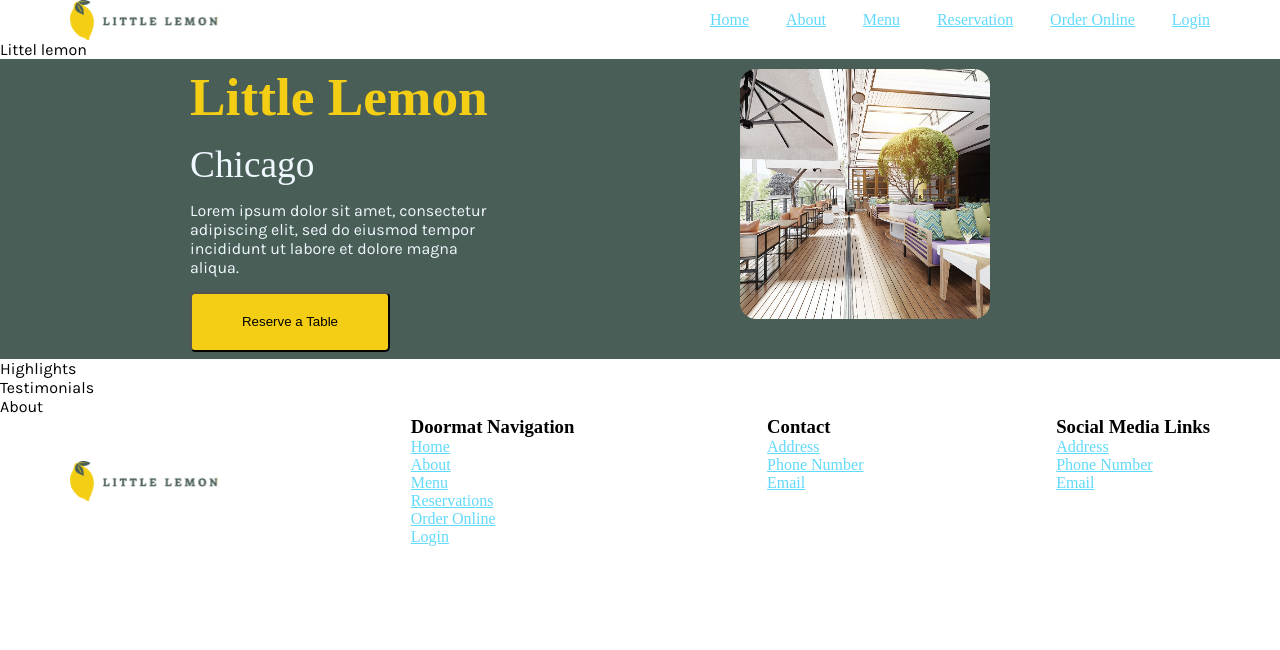
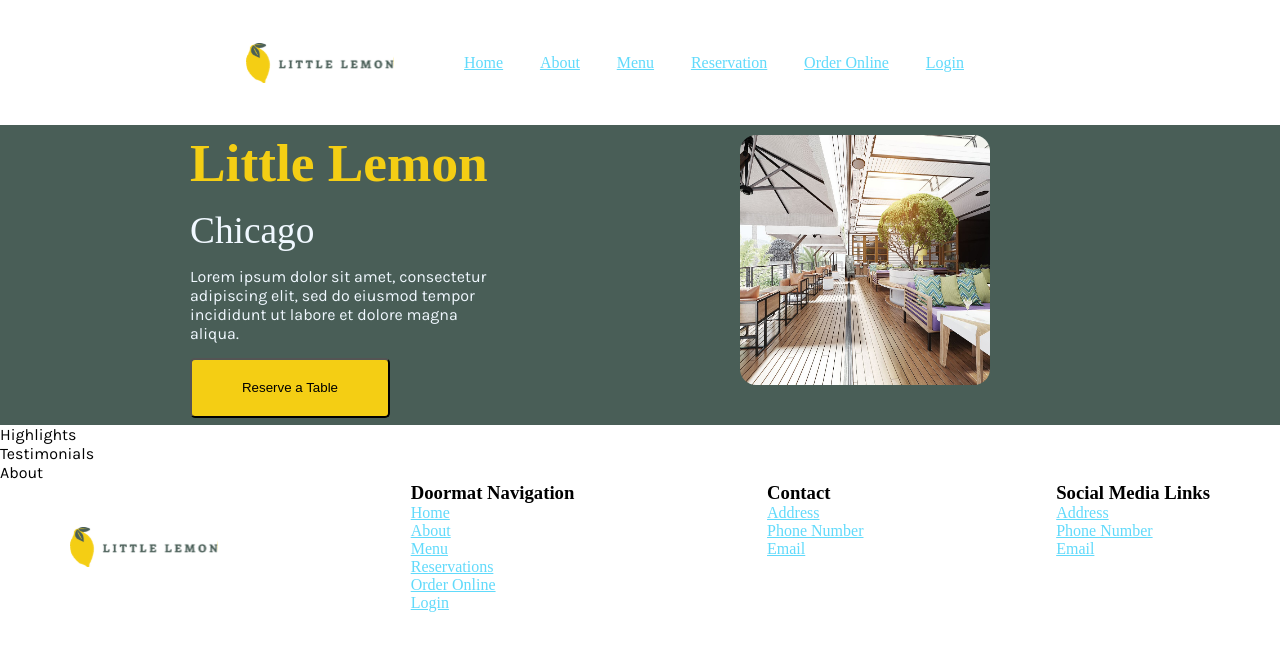
Before and after one commit to HesamMarshal/little-lemon, a React (Create React App) app: page / in a window 1280 px wide. Shown: the top 650 px of the page. Built offline with nearby package versions, Linux system fonts and the light colour scheme; a web font is replaced by a local one.

Commit message:
change order of components and add styles

```diff
--- a/src/App.css
+++ b/src/App.css
@@ -13,15 +13,16 @@
   }
 }
 
-.App-header {
-  background-color: #282c34;
-  min-height: 100vh;
+header {
   display: flex;
-  flex-direction: column;
+  justify-content: center;
   align-items: center;
-  justify-content: center;
-  font-size: calc(10px + 2vmin);
-  color: white;
+  height: 125px;
+}
+
+header .logo {
+  width: 148px;
+  height: 40px;
 }
 
 .App-link {
--- a/src/App.js
+++ b/src/App.js
@@ -7,8 +7,8 @@ import Navigation from "./components/Navigation";
 function App() {
   return (
     <>
-      <Navigation />
       <Header />
+
       <Main />
       <Footer />
     </>
--- a/src/components/Header.js
+++ b/src/components/Header.js
@@ -1,5 +1,13 @@
+import Navigation from "./Navigation";
+import Logo from "../images/logo.svg";
+
 const Header = () => {
-  return <header>Littel lemon</header>;
+  return (
+    <header>
+      <img src={Logo} alt="logo" className="logo" />
+      <Navigation />
+    </header>
+  );
 };
 
 export default Header;
--- a/src/components/Navigation.js
+++ b/src/components/Navigation.js
@@ -1,10 +1,6 @@
-import Logo from "../images/logo.svg";
-
 const Navigation = () => {
   return (
     <nav>
-      <img src={Logo} alt="logo" />
-
       <ul>
         <li>
           <a href="./" className="App-link">
```
